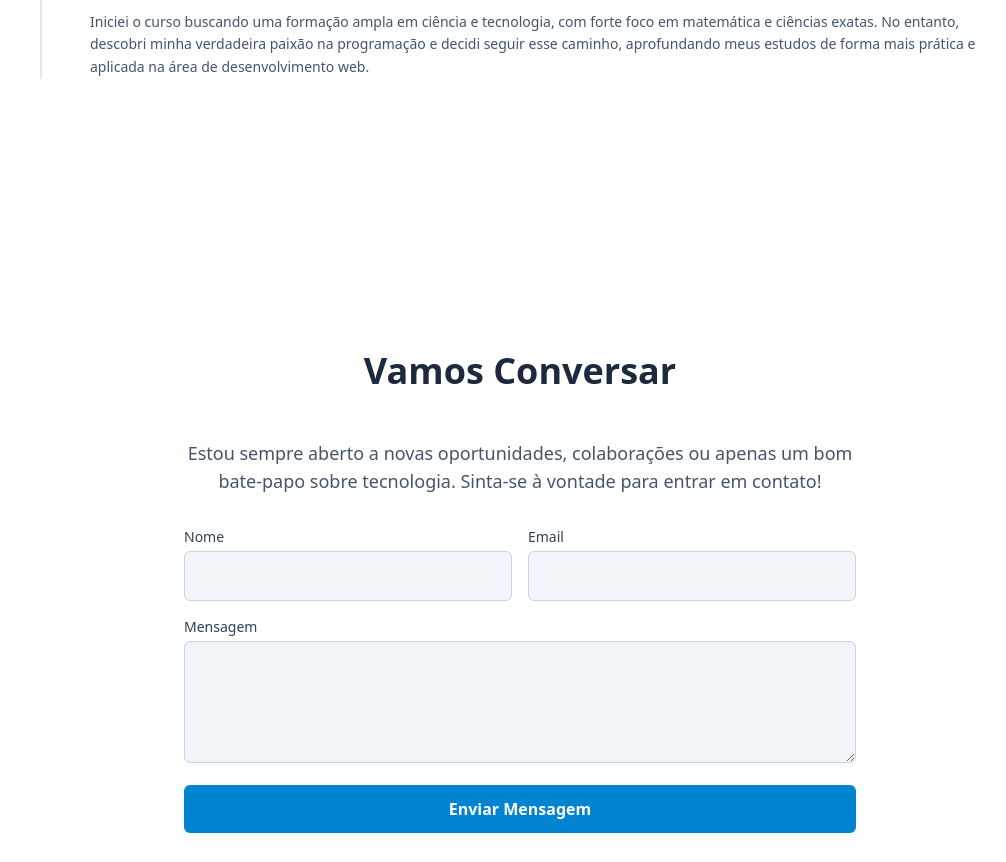
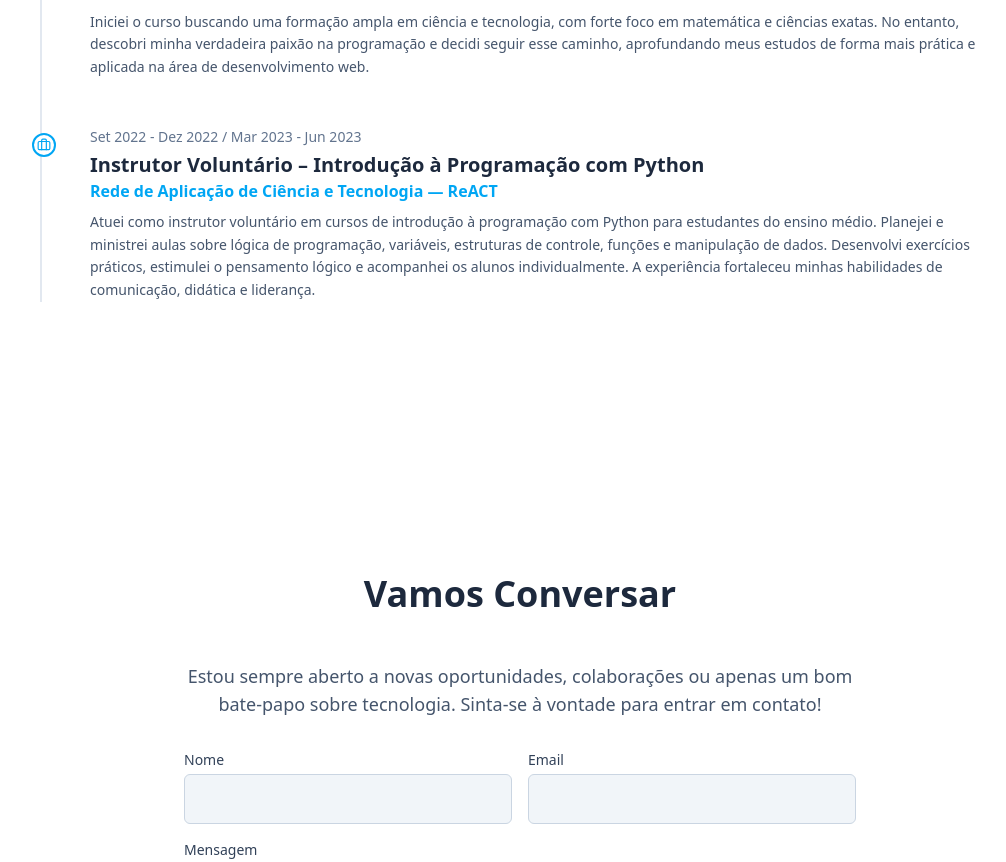
Before and after one commit to winstonajr/portfolio, a Next.js app: page / in a window 1280 px wide. Shown: the part 3580-4442 px from the top of the page, without its empty margins (120-1126 px from the left). Built offline with nearby package versions, Linux system fonts and the light colour scheme.

Commit message:
update informations

```diff
--- a/app/page.tsx
+++ b/app/page.tsx
@@ -131,6 +131,13 @@ const experiences = [
       company: "Universidade Federal do Maranhão ― UFMA",
       period: "2020 - 2025",
       description: "Iniciei o curso buscando uma formação ampla em ciência e tecnologia, com forte foco em matemática e ciências exatas. No entanto, descobri minha verdadeira paixão na programação e decidi seguir esse caminho, aprofundando meus estudos de forma mais prática e aplicada na área de desenvolvimento web."
+    },
+    {
+      type: 'work',
+      title: "Instrutor Voluntário – Introdução à Programação com Python",
+      company: "Rede de Aplicação de Ciência e Tecnologia ― ReACT",
+      period: "Set 2022 - Dez 2022 / Mar 2023 - Jun 2023",
+      description: "Atuei como instrutor voluntário em cursos de introdução à programação com Python para estudantes do ensino médio. Planejei e ministrei aulas sobre lógica de programação, variáveis, estruturas de controle, funções e manipulação de dados. Desenvolvi exercícios práticos, estimulei o pensamento lógico e acompanhei os alunos individualmente. A experiência fortaleceu minhas habilidades de comunicação, didática e liderança."
     }
 ];
 
```
